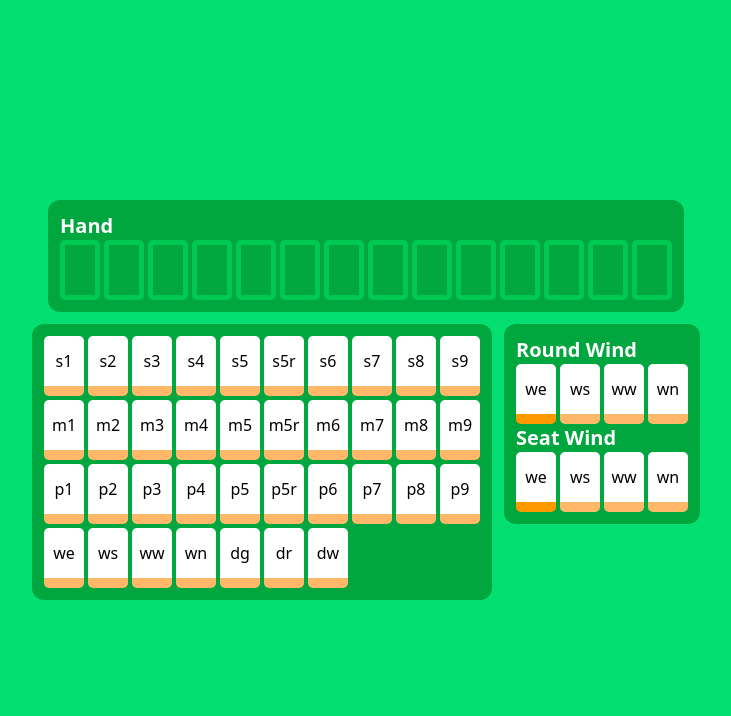
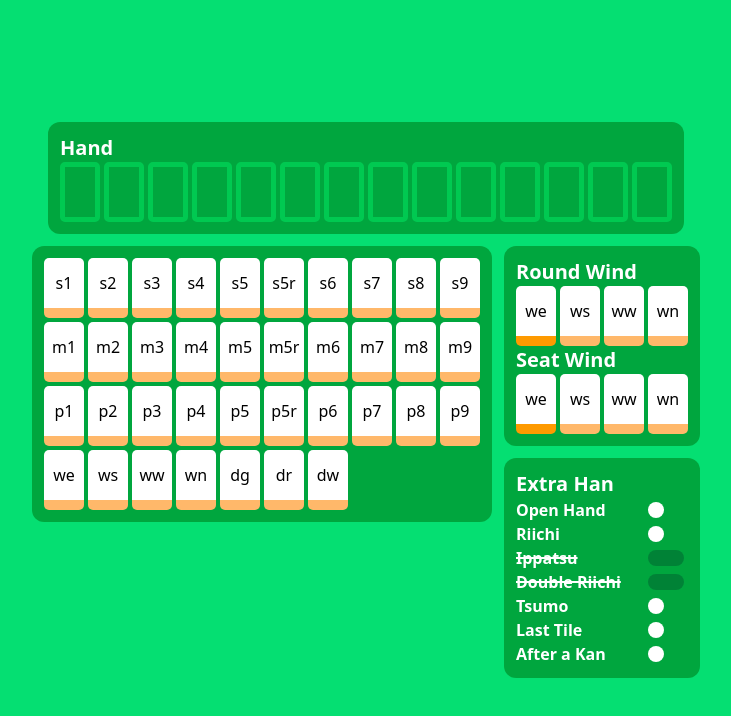
Before and after one commit to sjkorpela/riichi-mahjong-hand-points-calculator, a Next.js app in the folder frontend/: page / in a window 1280 px wide. Shown: the top 716 px of the page, without its empty margins (274-1005 px from the left). Built offline with nearby package versions, Linux system fonts and the light colour scheme.

Commit message:
Add Boolean selector for extra han

```diff
--- /dev/null
+++ b/frontend/app/Components/Boolean.tsx
@@ -0,0 +1,31 @@
+
+interface BooleanProps {
+    name: string;
+    bool: boolean;
+    updateBool: () => void;
+    blocked?: boolean;
+}
+
+export default function Boolean({name, bool, updateBool, blocked}: BooleanProps) {
+
+    if (blocked) {
+        return (
+            <div className="flex justify-between content-center">
+                <h1 className="text-l line-through decoration-2 text-white font-bold">{name}</h1>
+                <div className={`bg-green-700 min-w-9 min-h-4 flex m-1 flex-row${bool? "" : "-reverse"} rounded-full content-center`} />
+            </div>
+        )
+    } else {
+        return (
+            <div className="flex justify-between content-center">
+                <h1 className="text-l text-white font-bold">{name}</h1>
+                <button onClick={updateBool} className={`bg-${bool? "green-400" : "red-400"} min-w-9 min-h-4 flex m-1 flex-row${bool? "-reverse" : ""} rounded-full content-center`}>
+                    <div className="min-h-full min-w-4 bg-white rounded-full"/>
+                </button>
+            </div>
+        )
+
+    }
+
+
+}
--- a/frontend/app/Components/Hand.tsx
+++ b/frontend/app/Components/Hand.tsx
@@ -18,7 +18,7 @@ export default function hand({ hand, removeTileFromHand, maxHandSize }: Props) {
                     tiles++;
                     return <TileButton
                         face={f}
-                        clickFunc={() => {
+                        addTile={() => {
                             removeTileFromHand(f)
                         }}
                         key={i}
--- a/frontend/app/Components/TileButton.tsx
+++ b/frontend/app/Components/TileButton.tsx
@@ -1,12 +1,12 @@
 
 interface TileButtonProps {
     face?: string,
-    clickFunc: () => void,
+    addTile: () => void,
     inactive?: boolean,
 }
 
 import "./Tile.css";
-export default function TileButton({face, clickFunc, inactive}: TileButtonProps) {
+export default function TileButton({face, addTile, inactive}: TileButtonProps) {
     function tile(inactive?: boolean) {
         const base = "tile flex items-center justify-center";
         let colors = "bg-white border-b-orange-300 hover:border-b-amber-500 active:bg-neutral-300 active:border-b-orange-400";
@@ -24,7 +24,7 @@ export default function TileButton({face, clickFunc, inactive}: TileButtonProps)
         return tile(inactive = true);
     } else {
         return (
-            <button onClick={clickFunc ??= () => alert("No clickFunc bruh")}>
+            <button onClick={addTile ??= () => alert("No clickFunc bruh")}>
                 {tile()}
             </button>
         )
--- a/frontend/app/Components/WindSelect.tsx
+++ b/frontend/app/Components/WindSelect.tsx
@@ -4,10 +4,10 @@ const winds = ["we", "ws", "ww", "wn"];
 
 interface WindSelectProps {
     wind: string;
-    setWind: (wind: string) => void;
+    updateWind: (wind: string) => void;
 }
 
-export default function WindSelect({wind, setWind}: WindSelectProps) {
+export default function WindSelect({wind, updateWind}: WindSelectProps) {
 
     function tile(face: string, inactive?: boolean) {
         const base = "tile flex items-center justify-center";
@@ -29,7 +29,7 @@ export default function WindSelect({wind, setWind}: WindSelectProps) {
                     {tile(w, true)}
                 </div>
             } else {
-                return <button onClick={() => setWind(w)} key={key}>
+                return <button onClick={() => updateWind(w)} key={key}>
                     {tile(w)}
                 </button>
             }
--- a/frontend/app/page.tsx
+++ b/frontend/app/page.tsx
@@ -11,6 +11,7 @@ import {useEffect, useState} from "react";
 import Hand from "@/app/Components/Hand";
 import TileButton from "@/app/Components/TileButton";
 import WindSelect from "@/app/Components/WindSelect";
+import Boolean from "@/app/Components/Boolean";
 
 export default function Home() {
 
@@ -37,6 +38,14 @@ export default function Home() {
 
     const [roundWind, setRoundWind] = useState("we");
     const [seatWind, setSeatWind] = useState("we");
+
+    const [openHand, setOpenHand] = useState<boolean>(false);
+    const [riichi, setRiichi] = useState<boolean>(false);
+    const [ippatsu, setIppatsu] = useState<boolean>(false);
+    const [doubleRiichi, setDoubleRiichi] = useState<boolean>(false);
+    const [tsumo, setTsumo] = useState<boolean>(false);
+    const [lastTile, setLastTile] = useState<boolean>(false);
+    const [afterKan, setAfterKan] = useState<boolean>(false);
 
     // SCUFFED!!!!! find better solution, maybe to do this in state init
     useEffect(()=>{
@@ -92,7 +101,7 @@ export default function Home() {
     }
 
     return (
-        <div className="flex flex-col min-h-screen items-center justify-center gap-3 bg-green-400">
+        <div className="flex flex-col min-h-screen items-center justify-center gap-3 bg-green-400 min-w-175">
             <div className="p-3 bg-green-600 rounded-xl">
                 <h1 className="text-xl text-white font-bold">Hand</h1>
                 <Hand hand={hand} removeTileFromHand={removeTileFromHand} maxHandSize={maxHandSize} />
@@ -109,22 +118,30 @@ export default function Home() {
                         else { noMoreTile = hand[f] >= maxTileCount; }
                         return <TileButton
                             face={f}
-                            clickFunc={() => addTileToHand(f)} key={key}
+                            addTile={() => addTileToHand(f)} key={key}
                             inactive={handFull ||  noMoreTile}
                         />
                     })}
                 </div>
-                <div className="p-3 bg-green-600 rounded-xl">
-                    <h1 className="text-xl text-white font-bold">Round Wind</h1>
-                    <WindSelect
-                        wind={roundWind}
-                        setWind={setRoundWind}
-                    />
-                    <h1 className="text-xl text-white font-bold">Seat Wind</h1>
-                    <WindSelect
-                        wind={seatWind}
-                        setWind={setSeatWind}
-                    />
+                <div className="flex flex-col gap-3">
+                    <div className="p-3 bg-green-600 rounded-xl">
+                        <h1 className="text-xl text-white font-bold">Round Wind</h1>
+                        <WindSelect wind={roundWind} updateWind={setRoundWind}/>
+                        <h1 className="text-xl text-white font-bold">Seat Wind</h1>
+                        <WindSelect wind={seatWind} updateWind={setSeatWind}/>
+                    </div>
+                    <div className="p-3 bg-green-600 rounded-xl">
+                        <h1 className="text-xl text-white font-bold">Extra Han</h1>
+                        <Boolean name={"Open Hand"} bool={openHand} updateBool={() => setOpenHand(!openHand)}/>
+                        {/*Riichi, Riichi Ippatsu, and Double Riichi can't be achieved with an open hand.*/}
+                        <Boolean name={"Riichi"} bool={riichi} updateBool={() => setRiichi(!riichi)} blocked={openHand}/>
+                        {/*Riichi Ippatsu, and Double Riichi also can't be achieved without Riichi*/}
+                        <Boolean name={"Ippatsu"} bool={ippatsu} updateBool={() => setIppatsu(!ippatsu)} blocked={openHand || !riichi}/>
+                        <Boolean name={"Double Riichi"} bool={doubleRiichi} updateBool={() => setDoubleRiichi(!doubleRiichi)} blocked={openHand || !riichi}/>
+                        <Boolean name={"Tsumo"} bool={tsumo} updateBool={() => setTsumo(!tsumo)}/>
+                        <Boolean name={"Last Tile"} bool={lastTile} updateBool={() => setLastTile(!lastTile)}/>
+                        <Boolean name={"After a Kan"} bool={afterKan} updateBool={() => setAfterKan(!afterKan)}/>
+                    </div>
                 </div>
             </div>
         </div>
```
